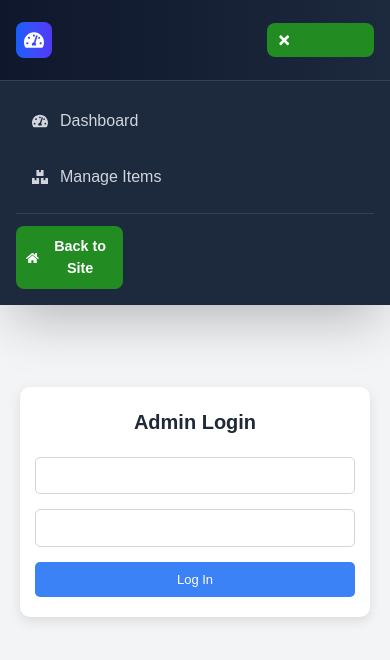
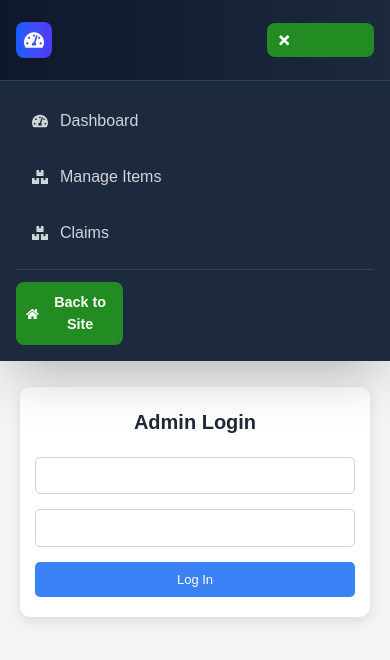
Before and after one commit to mishraabhushek875-commits/lost-and-found-final-last-version, a React (Vite) app: page /admin/login in a window 390 px wide. Both pictures are taken after a click on the button 320 px from the left and 39 px from the top of the page. Shown: the top 660 px of the page. Built offline with nearby package versions, Linux system fonts and the light colour scheme; no server answers.

Commit message:
making changes to admin dashboard

```diff
--- a/src/admin/AdminNavbar.jsx
+++ b/src/admin/AdminNavbar.jsx
@@ -115,6 +115,15 @@ const AdminNavbar = () => {
               Manage Items
             </Link>
 
+              <Link
+                to="/admin/claim"
+                className="flex items-center gap-3 px-4 py-3 text-gray-300  hover:bg-slate-700 hover:text-blue-400 rounded-lg transition duration-300 font-medium "
+              >
+                <FaBoxes className="group-hover:scale-110 transition-transform" />
+                Claims
+              </Link>
+
+
             {/* Divider */}
             <div className="border-t border-slate-700 my-3"></div>
 
```
